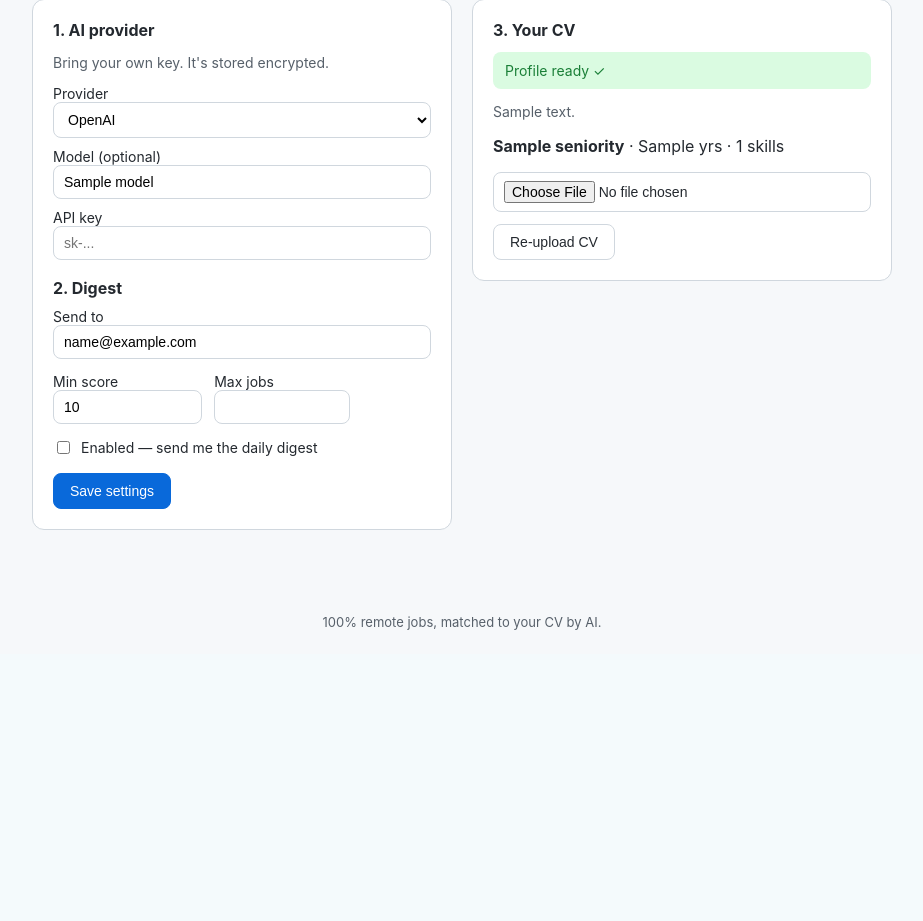
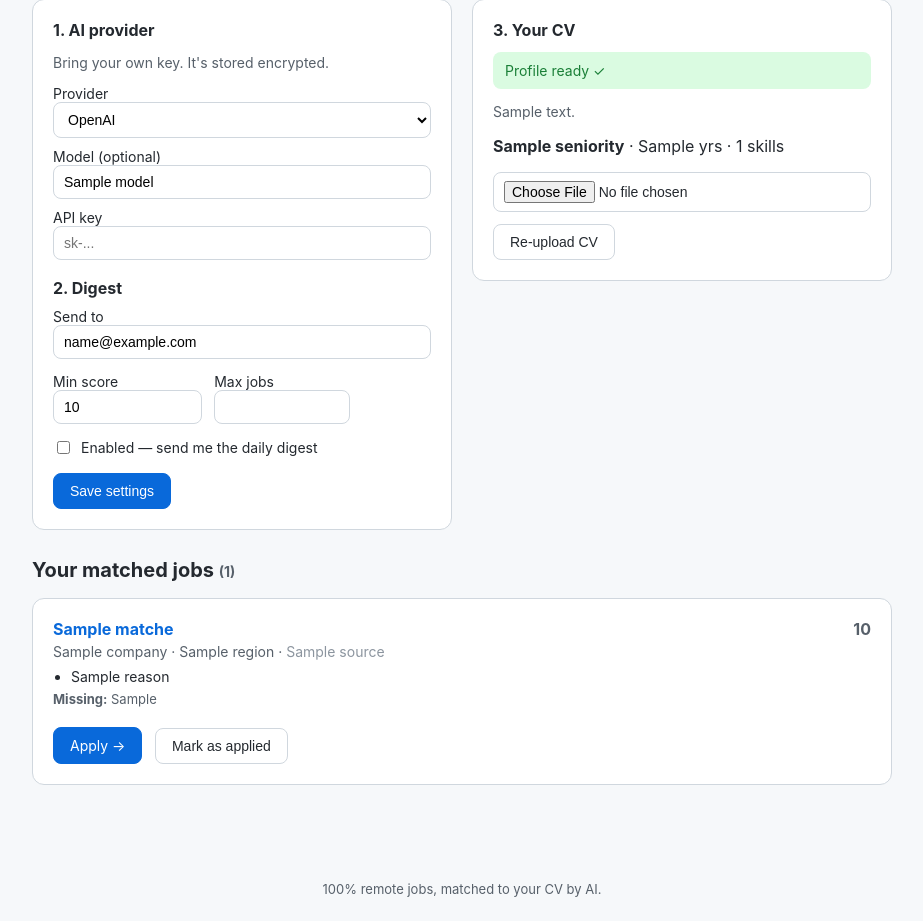
Before and after one commit to RubenKid/remote-job-radar, a FastAPI app: template src/job_radar/web/templates/dashboard.html in a window 1280 px wide. Shown: the part 160-1081 px from the top of the page, without its empty margins (178-1101 px from the left). Before the commit the page ends 790 px from the top, so only its background shows below. Run offline with FastAPI, Linux system fonts and the light colour scheme; the template is opened without the code that fills it: most values are stand-ins (such as "Sample title", 1, 10 or a date in 2020).

Commit message:
Dashboard job board: persist AI-matched jobs per user and show them
- New matched_jobs table storing selected jobs (title/company/url/score/reasons/
  missing_skills) per user; created automatically on startup
- Worker + Send-now persist selected jobs after each run
- Dashboard lists matches (score, reasons, apply link) with an applied toggle

Co-Authored-By: Claude Opus 4.8 (1M context) <noreply@anthropic.com>

```diff
--- a/src/job_radar/web/app.py
+++ b/src/job_radar/web/app.py
@@ -3,6 +3,7 @@
 from __future__ import annotations
 
 import hmac
+import json
 import threading
 from pathlib import Path
 
@@ -20,8 +21,8 @@ from ..profile_engine.models import CandidateProfile
 from ..providers import get_provider
 from ..search_engine.pipeline import SearchPipeline
 from . import auth as authmod
-from .db import Settings, User, get_sessionmaker, init_engine, session_scope
-from .engine_glue import DbHistory, build_user_config
+from .db import MatchedJob, Settings, User, get_sessionmaker, init_engine, session_scope
+from .engine_glue import DbHistory, build_user_config, save_matches
 from .security import encrypt_secret
 from .settings import WebSettings
 
@@ -69,6 +70,36 @@ def create_app() -> FastAPI:
                 session.commit()
             session.expunge(s)
             return s
+
+    def _matches_for(user_id: int, limit: int = 100) -> list[dict]:
+        Session = get_sessionmaker()
+        with Session() as session:
+            rows = session.scalars(
+                select(MatchedJob)
+                .where(MatchedJob.user_id == user_id)
+                .order_by(
+                    MatchedJob.applied.asc(),
+                    MatchedJob.created_at.desc(),
+                    MatchedJob.score.desc(),
+                )
+                .limit(limit)
+            ).all()
+            return [
+                {
+                    "id": m.id,
+                    "title": m.title,
+                    "company": m.company,
+                    "url": m.url,
+                    "source": m.source,
+                    "region": m.remote_region,
+                    "score": m.score,
+                    "recommendation": m.recommendation,
+                    "applied": m.applied,
+                    "reasons": json.loads(m.reasons or "[]"),
+                    "missing_skills": json.loads(m.missing_skills or "[]"),
+                }
+                for m in rows
+            ]
 
     # ----- Landing -----
     @app.get("/", response_class=HTMLResponse)
@@ -142,10 +173,22 @@ def create_app() -> FastAPI:
                 "user": user,
                 "settings": settings,
                 "profile": profile,
+                "matches": _matches_for(user.id),
                 "msg": msg,
                 "error": error,
             },
         )
+
+    @app.post("/jobs/{match_id}/applied")
+    def toggle_applied(request: Request, match_id: int):
+        uid = authmod.current_user_id(request)
+        if uid is None:
+            return RedirectResponse("/", status_code=303)
+        with session_scope() as session:
+            match = session.get(MatchedJob, match_id)
+            if match is not None and match.user_id == uid:
+                match.applied = not match.applied
+        return RedirectResponse("/dashboard#matches", status_code=303)
 
     # ----- Settings -----
     @app.post("/settings")
@@ -227,6 +270,7 @@ def create_app() -> FastAPI:
                     namespace=str(uid),
                     history=DbHistory(session, uid),
                 )
+                save_matches(session, uid, result.jobs)
             return RedirectResponse(
                 f"/dashboard?msg=Sent+{result.emailed}+jobs+"
                 f"({result.collected}+collected)",
--- a/src/job_radar/web/templates/dashboard.html
+++ b/src/job_radar/web/templates/dashboard.html
@@ -72,4 +72,44 @@
     {% endif %}
   </section>
 </div>
+
+<section id="matches" style="margin-top:28px">
+  <h2 style="font-size:20px">Your matched jobs
+    {% if matches %}<span class="muted">({{ matches|length }})</span>{% endif %}
+  </h2>
+  {% if not matches %}
+    <p class="muted">No matches yet. They'll appear here after your first digest
+      (upload a CV, add your API key, then “Send me a digest now”).</p>
+  {% else %}
+    {% for j in matches %}
+    <div class="card" style="margin-bottom:12px;{% if j.applied %}opacity:.6{% endif %}">
+      <div style="display:flex;justify-content:space-between;align-items:baseline;gap:12px">
+        <h3 style="margin:0;font-size:16px">
+          <a href="{{ j.url }}" target="_blank" rel="noopener"
+             style="color:#0969da;text-decoration:none">{{ j.title }}</a>
+        </h3>
+        <span style="font-weight:700;color:{% if j.score>=80 %}#1a7f37{% elif j.score>=60 %}#9a6700{% else %}#57606a{% endif %}">{{ j.score }}</span>
+      </div>
+      <p class="muted" style="margin:4px 0 8px">
+        {{ j.company }} · {{ j.region }} · <span style="color:#8c959f">{{ j.source }}</span>
+        {% if j.applied %} · <strong style="color:#1a7f37">applied ✓</strong>{% endif %}
+      </p>
+      {% if j.reasons %}
+      <ul style="margin:0 0 6px;padding-left:18px;font-size:14px">
+        {% for r in j.reasons %}<li>{{ r }}</li>{% endfor %}
+      </ul>
+      {% endif %}
+      {% if j.missing_skills %}
+      <p class="muted" style="font-size:13px;margin:0 0 8px">
+        <strong>Missing:</strong> {{ j.missing_skills|join(", ") }}</p>
+      {% endif %}
+      <a class="btn btn-primary" href="{{ j.url }}" target="_blank" rel="noopener"
+         style="margin-right:8px">Apply →</a>
+      <form method="post" action="/jobs/{{ j.id }}/applied" style="display:inline">
+        <button class="btn" type="submit">{{ "Mark as not applied" if j.applied else "Mark as applied" }}</button>
+      </form>
+    </div>
+    {% endfor %}
+  {% endif %}
+</section>
 {% endblock %}
--- a/src/job_radar/web/worker.py
+++ b/src/job_radar/web/worker.py
@@ -13,7 +13,7 @@ from ..common.logger import get_logger, setup_logging
 from ..profile_engine.models import CandidateProfile
 from ..search_engine.pipeline import SearchPipeline
 from .db import Settings, User, init_engine, session_scope
-from .engine_glue import DbHistory, build_user_config
+from .engine_glue import DbHistory, build_user_config, save_matches
 from .settings import WebSettings
 
 logger = get_logger(__name__)
@@ -47,6 +47,8 @@ def run_for_all_users(dry_run: bool = False) -> dict[str, int]:
                     dry_run=dry_run,
                     history=history,
                 )
+                if not dry_run:
+                    save_matches(session, user.id, result.jobs)
                 stats["emailed"] += result.emailed
                 logger.info(
                     "user %s: %d collected -> %d emailed",
```
Also changed, not shown: src/job_radar/web/db.py (+23 -0 lines), src/job_radar/web/engine_glue.py (+24 -1 lines), tests/test_web.py (+40 -0 lines).
